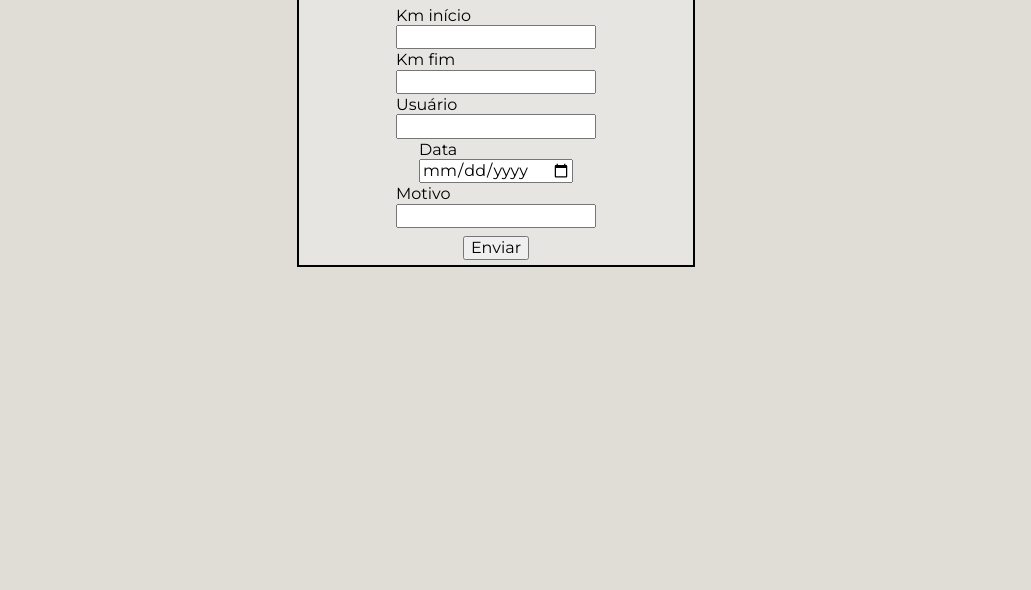
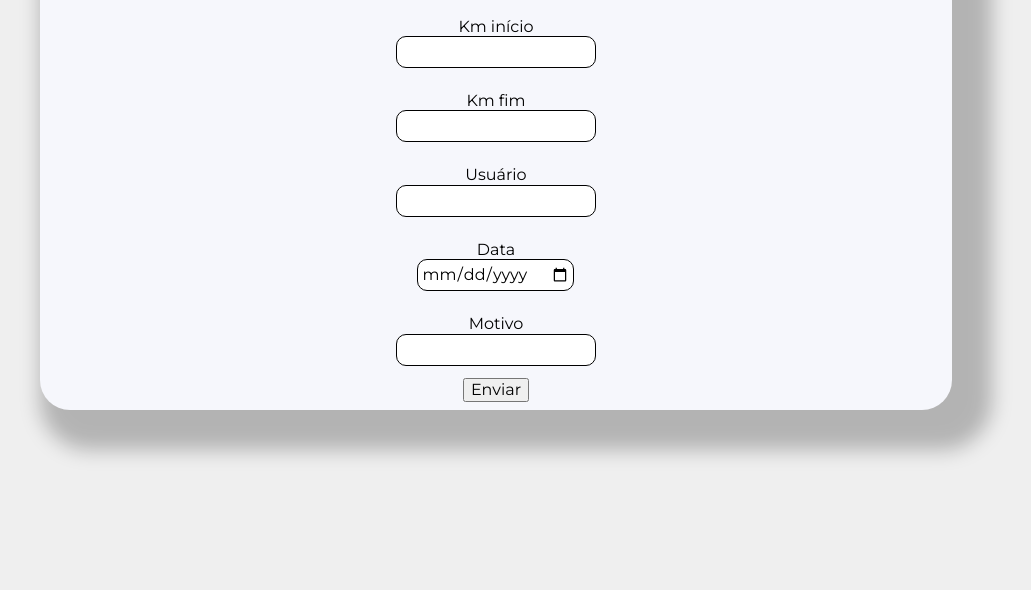
Before and after one commit to PedroBryk/Controle-KM-carro, a plain HTML site: page index.html in a window 1280 px wide. Shown: the part 210-800 px from the top of the page, without its empty margins (144-1175 px from the left). Drawn offline with Linux system fonts and the light colour scheme.

Commit message:
Alterações css

```diff
--- a/assets/css/style.css
+++ b/assets/css/style.css
@@ -1,34 +1,47 @@
 body{
+    background-color: #EFEFEF;
     font-family: 'Montserrat', sans-serif;
-    background-color: #E0DDD6;
+}
+
+main{
+    display: grid;
+    place-items: center;
 }
 
 .formulario{
-    display: grid;
-    place-items: center;
+    display: flex;
+    justify-content: space-around;
+    align-items: center;
+    width: 70%;
+    background-color: #f6f7fc;
+    box-shadow: 20px 20px 20px 20px rgba(0, 0, 0, 0.25);
+    border-radius: 30px;
     margin-top: 10%;
+    padding: 8px;
+}
+
+.img-info{
+    width: 78%;
 }
 
 .controle-form{
     display: flex;
+    justify-content: space-around;
+    align-items: center;
     flex-direction: column;
-    align-items: center;
-    justify-content: center;
-    border: 2px solid black;
-    width: 30%;
-    padding: 5px;
-    background-color: #E6E5E1;
+    text-align: center;
 
 }
 
 label{
-    display: flex;
-    align-items: flex-start;
-    justify-content: center;
-    flex-direction: column;
-    margin-top: .5%;
+    padding: 12px;
+    display: grid;
+    place-items: center;
+    }
+
+input{
+    border-radius: 10px;
+    border: 1px solid black;
+    height: 24px;
+    padding: 3px;
 }
-
-button{
-    margin-top: 2%;
-}
```
